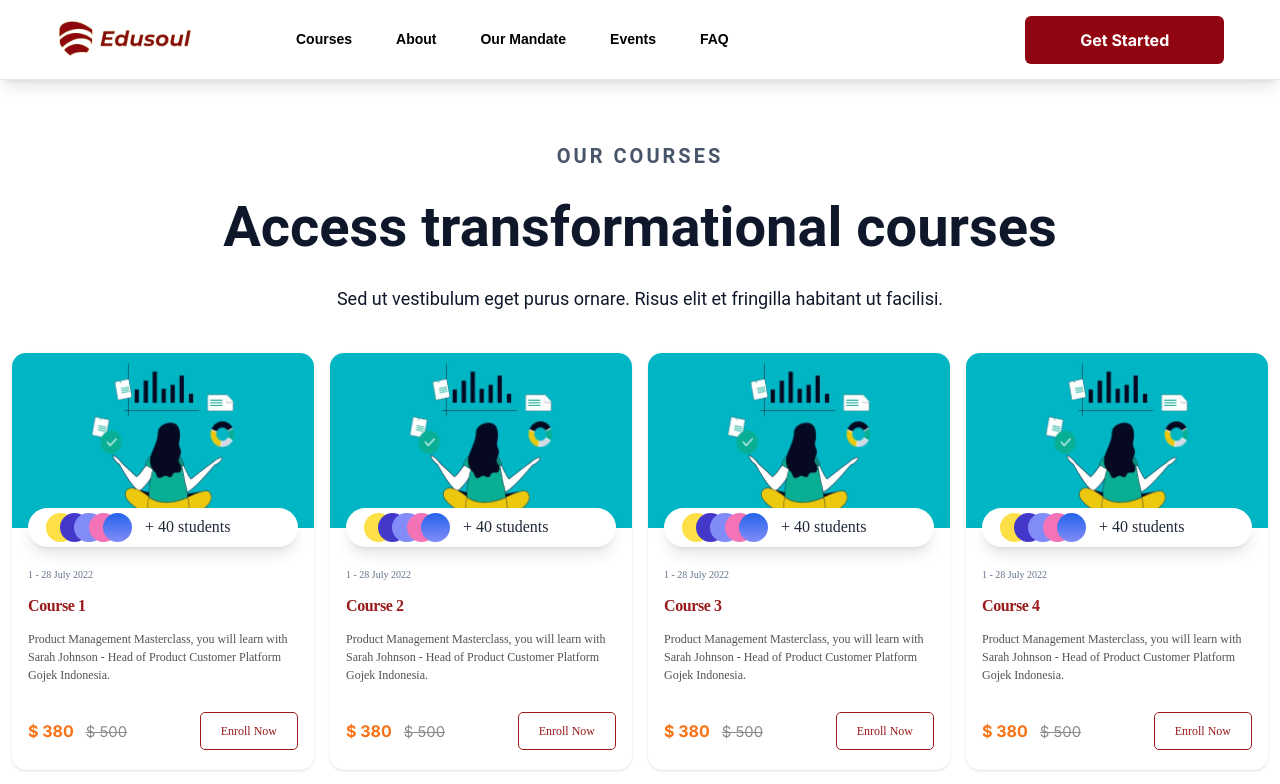
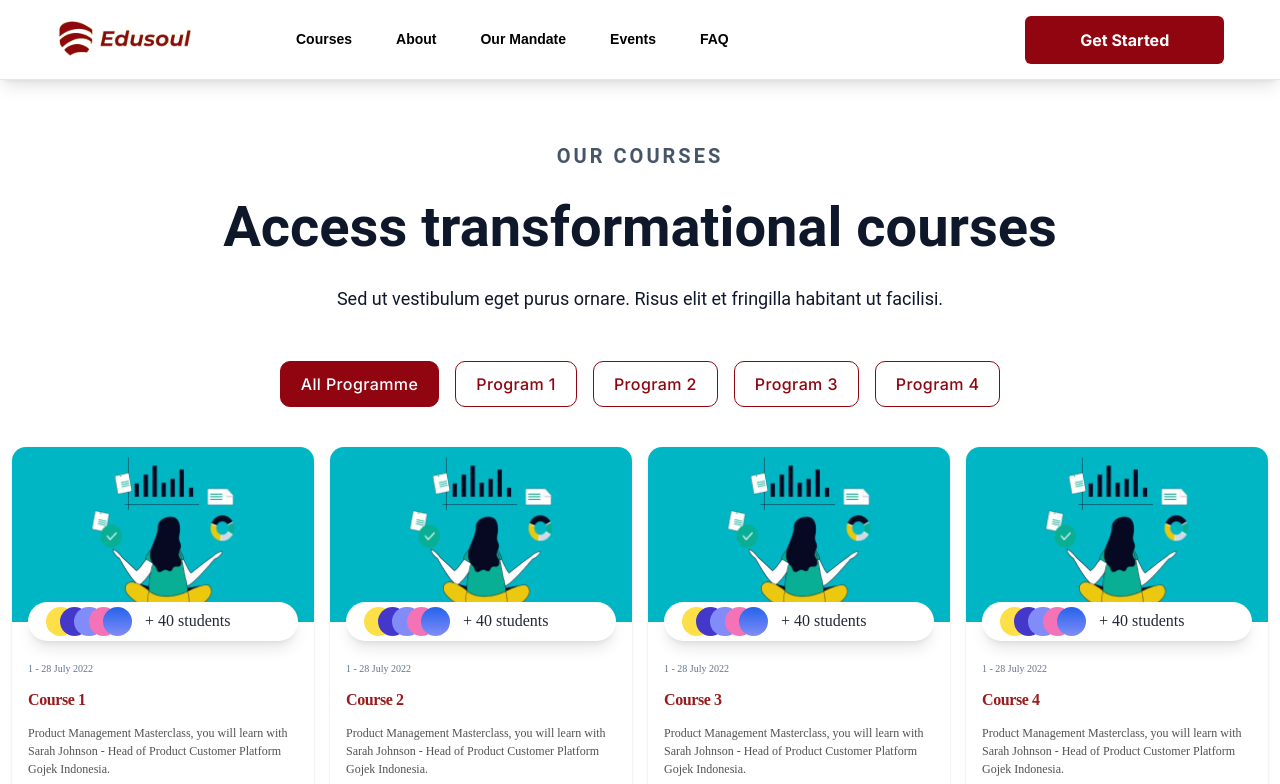
Before and after one commit to tricodenetwork/edusoul, a Next.js app: page /page/courses in a window 1280 px wide. Shown: the top 784 px of the page. Built offline with nearby package versions, Linux system fonts and the light colour scheme.

Commit message:
update Courses

```diff
--- a/src/app/page/about/page.jsx
+++ b/src/app/page/about/page.jsx
@@ -2,23 +2,21 @@
 
 import React from "react";
 import Image from "next/image";
-import NavBar from "@/components/shared/NavBar/nav"
+import NavBar from "@/components/shared/NavBar/nav";
 import Mission from "@/components/shared/AboutUs/Mission";
 import Belief from "@/components/shared/AboutUs/Belief";
-import Center from "@/components/shared/AboutUs/Center"
-import Footer from "@/components/shared/Footer"
+import Center from "@/components/shared/AboutUs/Center";
+import Footer from "@/components/shared/Footer";
 
 function Aboutus() {
   return (
-
     <>
       {/* <!-- ===== AboutUs Start ===== --> */}
       <NavBar />
       <section className="mx-auto">
-
         <div className="border-black border-2 h-max">
           <div className="">
-          <div className="w-[95%] h-[30rem] -z-20 top-12 bottom-0 sm-mt-52">
+            <div className="w-[95%] h-[30rem] -z-20 top-4 bottom-0 sm-mt-30">
               <Image
                 alt="logo"
                 fill
@@ -31,7 +29,6 @@ function Aboutus() {
         </div>
 
         <div className="border-black border-2 h-max bg-[#90050F] lg:p-20 sm:p-5">
-
           <iframe
             src="https://www.youtube.com/embed/viHILXVY_eU?si=mQqGAGXU1NhUBfQf"
             title="YouTube video player"
@@ -41,45 +38,45 @@ function Aboutus() {
             allowfullscreen
             className="mx-auto lg:w-[915px] lg:h-[415px] rounded-2xl"
           />
-
         </div>
 
         <div className="h-max">
-
           <div className="p-9">
             <div className="lg:p-9 font-extrabold lg:text-5xl">
               <p>Empower your career</p>
             </div>
 
             <div className="lg:p-9 lg:text-2xl lg:leading-relaxed lg:w-[72%]">
-
               <p className="lg:mb-8">
-                  This training and discipline will immensely contribute to the student's professional and career development as critical, competent servants-leaders; distinctive Christains Educators within global Christain School organisations, and an agents for moral and spiritual transformation in learners.
+                This training and discipline will immensely contribute to the
+                student's professional and career development as critical,
+                competent servants-leaders; distinctive Christains Educators
+                within global Christain School organisations, and an agents for
+                moral and spiritual transformation in learners.
               </p>
 
               <p className="lg:mb-8">
-                  The program will empower participants towards fufilling the high calling to impacts and raise G3s - Matt.5v16, Isaiah 58v12, John 17:3.
+                The program will empower participants towards fufilling the high
+                calling to impacts and raise G3s - Matt.5v16, Isaiah 58v12, John
+                17:3.
               </p>
 
               <p className="lg:mb-8">
-                  Investment in this professional and career developement is investing in the 'soul purpose of our humanity' for generations. Matt. 13v45-46
+                Investment in this professional and career developement is
+                investing in the 'soul purpose of our humanity' for generations.
+                Matt. 13v45-46
               </p>
-
+            </div>
+          </div>
         </div>
 
-            </div>
-
-        </div>
-
-        <Mission/>
-        <Belief/>
-        <Center/>
-
+        <Mission />
+        <Belief />
+        <Center />
       </section>
       <Footer />
       {/* <!-- ===== AboutUs End ===== --> */}
     </>
-
   );
 }
 
--- a/src/app/page/courses/page.jsx
+++ b/src/app/page/courses/page.jsx
@@ -6,22 +6,48 @@ import { coursesData } from "@/data";
 import Footer from "@/components/shared/Footer";
 import Navbar from "@/components/shared/NavBar/nav";
 
-export default function Courses({ mobile }) {
+const state = [
+  "All Programme",
+  "Program 1",
+  "Program 2",
+  "Program 3",
+  "Program 4",
+];
+
+export default function Courses() {
+  const [active, setActive] = useState("All Programme");
+
   return (
     <>
-    <Navbar />
+      <Navbar />
       <section
         className="pt-[7em] sm:pt-2 md:pt-[9em] mb-8 w-full justify-center items-center"
         id="courses"
       >
         <div className="flex flex-col justify-start items-center gap-4">
-        <div className="text-center text-slate-600 text-xl font-bold font-['Roboto'] uppercase leading-tight tracking-[3px]">OUR courses</div>
+          <div className="text-center text-slate-600 text-xl font-bold font-['Roboto'] uppercase leading-tight tracking-[3px]">
+            OUR courses
+          </div>
           <div className="text-center text-slate-900 text-[30px] md:text-[56px] font-bold font-['Roboto']">
             Access transformational courses
           </div>
           <div className="text-center text-slate-900 text-lg font-normal font-['Roboto']">
             Sed ut vestibulum eget purus ornare. Risus elit et fringilla
             habitant ut facilisi.
+          </div>
+
+          <div className="w-[90%] flex gap-4 justify-center items-center">
+            {state.map((item, index) => (
+              <button
+                onClick={() => setActive(item)}
+                key={index.toString()}
+                className={`font-medium ${
+                  item === active && "text-white bg-primary"
+                } px-5 py-2.5 mt-8 rounded-[10px] border border-primary justify-center items-center flex hover:bg-primary text-primary hover:text-white font-medium leading-normal tracking-wide transition-all duration-300 group`}
+              >
+                {item}
+              </button>
+            ))}
           </div>
 
           <div className="grid grid-cols-1 sm:grid-cols-2 lg:grid-cols-3 xl:grid-cols-4 gap-4 mx-3 gap-3 mt-6">
```
Lines whose indentation alone changed are shown as unchanged.
